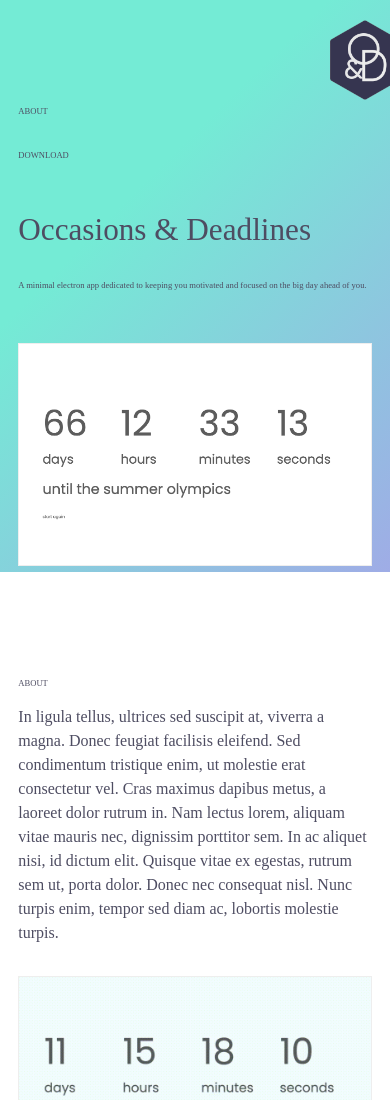
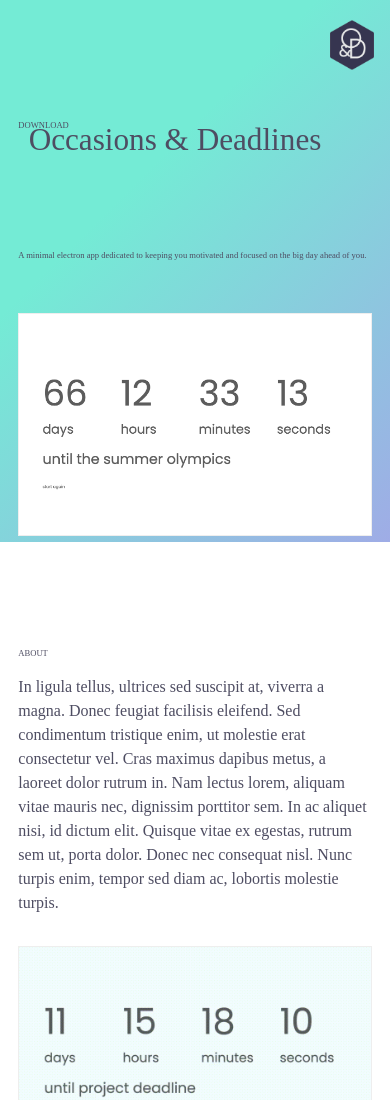
Before and after one commit to ThumbsUpGif/T8websiteV1, a plain HTML site: page index.html in a window 390 px wide. Shown: the top 1100 px of the page. Drawn offline with nearby package versions, Linux system fonts and the light colour scheme; a web font is replaced by a local one.

Commit message:
Media screen - both Iphone X and Ipad works

```diff
--- a/css/style.css
+++ b/css/style.css
@@ -289,6 +289,7 @@ a {
 
 /*MEDIA SCREEN*/
 
+/*Smart phones*/
 @media screen and (max-width: 500px) {
     .fullbleed-1,
     .fullbleed-2,
@@ -301,6 +302,28 @@ a {
     .menu {
         background-color: rgba(0, 0, 0, 0);
     }
+
+    .menu img {
+        transform: translate(75vw, 20px);
+        height: 50px;
+        width: auto;
+    }
+
+    #media-screen-move-1 {
+        transform: translate(0px, -50px);
+
+    }
+    #media-screen-move-2 {
+
+        transform: translate(0px, -70px);
+    }
+
+    #media-screen-move-3 {
+        transform: translate(-20px, -60px);
+        text-align: center;
+        text-align: center;
+    }
+
 
     .floating-logo {
         visibility: hidden;
@@ -364,7 +387,13 @@ a {
 }
 
 
-@media screen and (min-device-width: 501px) and (max-device-width: 1024px) {
+/*IPAD*/
+@media screen and (min-device-width: 501px) and (max-device-width: 1025px) {
+
+    body {
+        /* width: 90vw; */
+    }
+
     .fullbleed-1,
     .fullbleed-2,
     .fullbleed-3  {
@@ -382,9 +411,16 @@ a {
         transform: translate(80vw, 20px);
     }
 
-    .menu #about-section {
-        transform: translate(-30px, 0);
+   #media-screen-move-1 {
+        transform: translate(-50px, 0);
     }
+
+    #media-screen-move-2 {
+        transform: translate(0px, 0);
+    }
+
+
+
 
     .floating-logo {
         visibility: hidden;
@@ -427,8 +463,8 @@ a {
     }
 
     .section-6 {
-        visibility: hidden;
-        height: 5px;
+        /* visibility: hidden;
+        height: 5px; */
     }
 
     #distance-120px,
--- a/index.html
+++ b/index.html
@@ -33,14 +33,14 @@
                         <img src="media/InterimAttempt3.png" alt="Logo" height="80px" width="auto">
                     </div>
 
-                    <div class="col s12 m1">
+                    <div class="col s12 m1" >
                         <a href="#about-section">
-                            <h4>ABOUT</h4>
+                            <h4 id="media-screen-move-1">ABOUT</h4>
                         </a>
                     </div>
                     <div class="col s12 m1">
                         <a href="#download-section">
-                            <h4>DOWNLOAD</4>
+                            <h4 id="media-screen-move-2">DOWNLOAD</4>
                         </a>
                     </div>
 
@@ -52,7 +52,7 @@
             <div class="container row">
 
                 <div class="col s12 m12 Zplus1">
-                    <h1>
+                    <h1 id="media-screen-move-3">
                         Occasions & Deadlines
                     </h1>
                     <h2>
@@ -128,13 +128,6 @@
             </div>
         </div>
     </div>
-
-    <!-- <div class="parallax-container" style="background-color: mediumslateblue;">
-
-        <div class="parallax">
-            <img src="media/placeholderX.jpg" alt="background">
-        </div>
-    </div> -->
 
     <div class="fullbleed-2">
 
```
